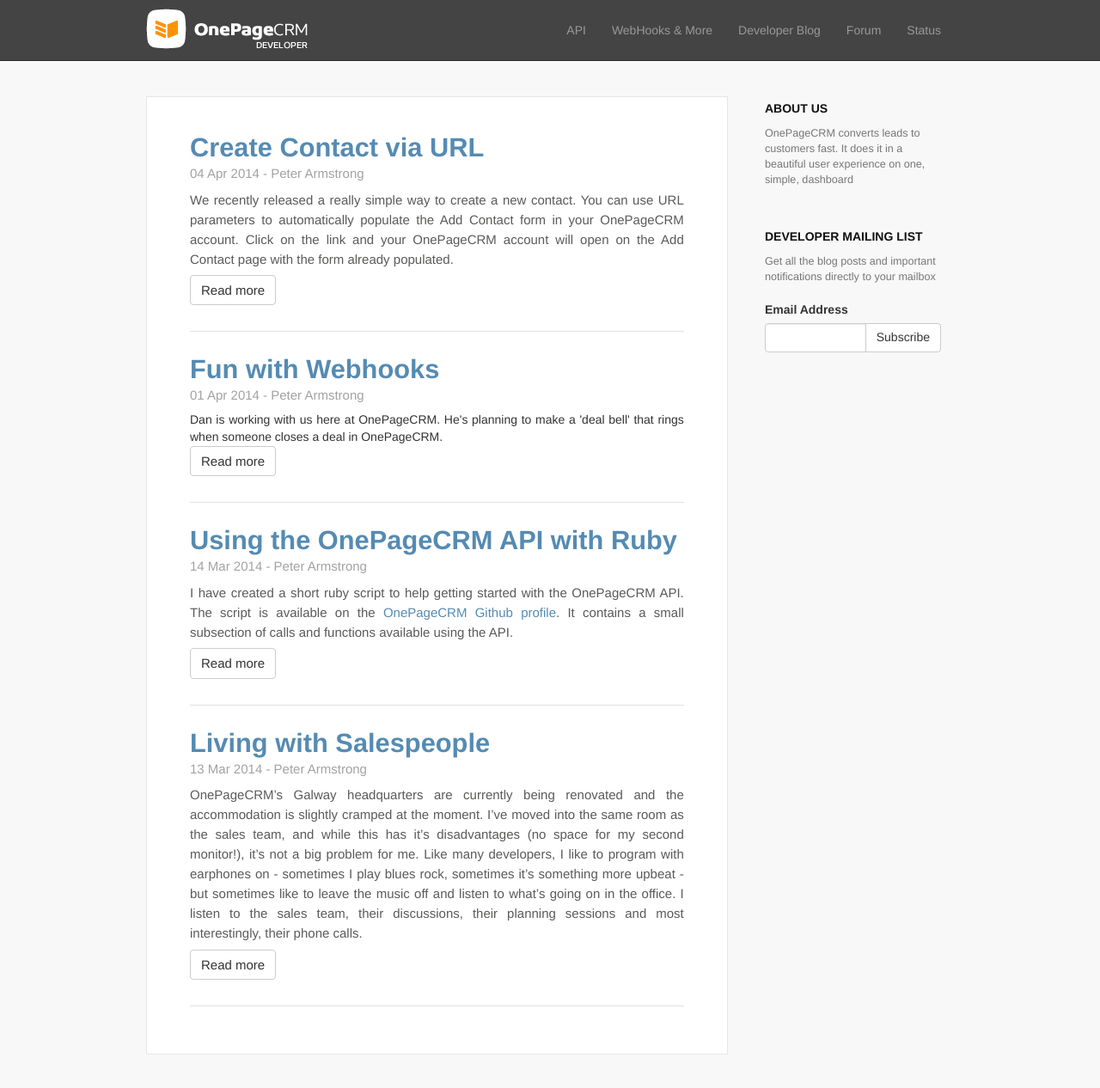
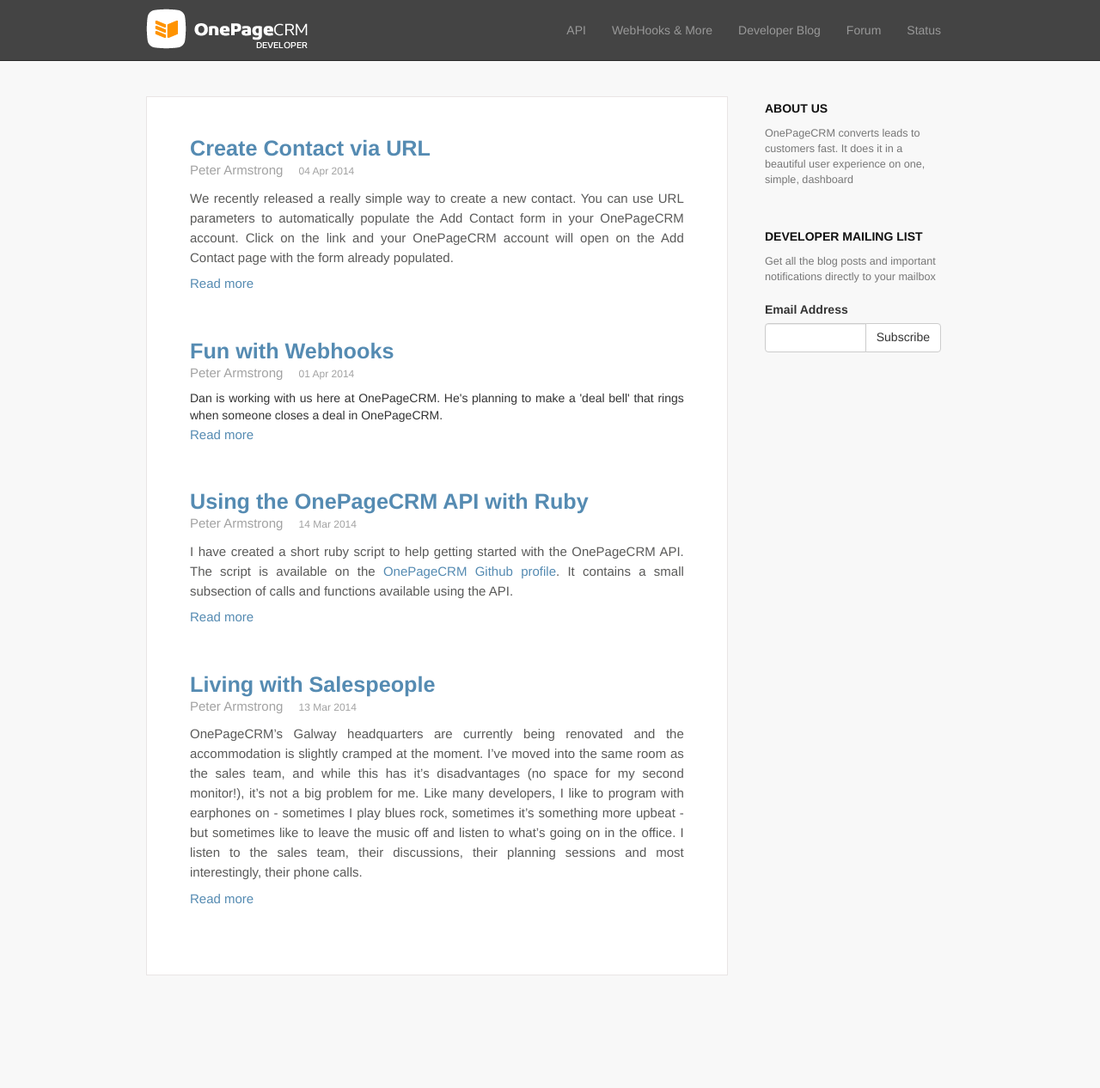
Before and after one commit to OnePageCRM/OnePageCRM.github.io, a Jekyll site: the page built from blog/index.html, in a window 1280 px wide and 1297 px high. Shown: the top 1266 px of the window at 86% size. Built offline with Jekyll 4.4.1, drawn with Linux system fonts in a browser that asks for light colours; nearby versions of some CDN libraries; Markdown is read by kramdown in place of the engine named in the settings.

Commit message:
blog css corrections

```diff
--- a/blog/index.html
+++ b/blog/index.html
@@ -9,13 +9,13 @@
   <section class="blog-element">
     <header>
       <h1 class="post-title"><a href="{{ post.url }}">{{ post.title }}</a></h1>
-      <p class="date-author">{{ post.date | date_to_string }} - {{ author.name }}</p>
+      <p><span class="author">{{ author.name }}</span> <span class="date">{{ post.date | date_to_string }}</span></p>
     </header>
     <div class="text-justify">
       {{ post.excerpt }}
     </div>
     <p class="row">
-      <a class="read-more btn btn-default" href="{{ post.url }}"> Read more </a>
+      <a class="read-more" href="{{ post.url }}"> Read more </a>
     </p>
     <footer>
 
--- a/css/main.css
+++ b/css/main.css
@@ -184,25 +184,29 @@
 .blog-element {
   margin-bottom: 20px;
   padding-top: 10px;
-  border-bottom: 1px solid #e2e2e2;
 }
-.blog-element .date-author{
+.blog-element h1{
+  font-size: 1.8em;
+}
+.blog-element .author{
   font-size: 15px;
   color: #a2a2a2;
   margin-top: 4px;
+}
+.blog-element .date{
+  font-size: 11px;
+  color: #a2a2a2;
+  margin-left: 14px
 }
 .blog-element .read-more{
   display: inline-block;
   font-size: 15px;
   margin-bottom: 1.5em;
 }
+
 .blog-content .date{
   font-size: 12px;
   color: #a2a2a2;
-}
-.blog-content .blog-element .date{
-  font-size: 11px;
-  border-top: 1px solid #e2e2e2;
 }
 .blog-content .post-title{
   margin:0;
```
